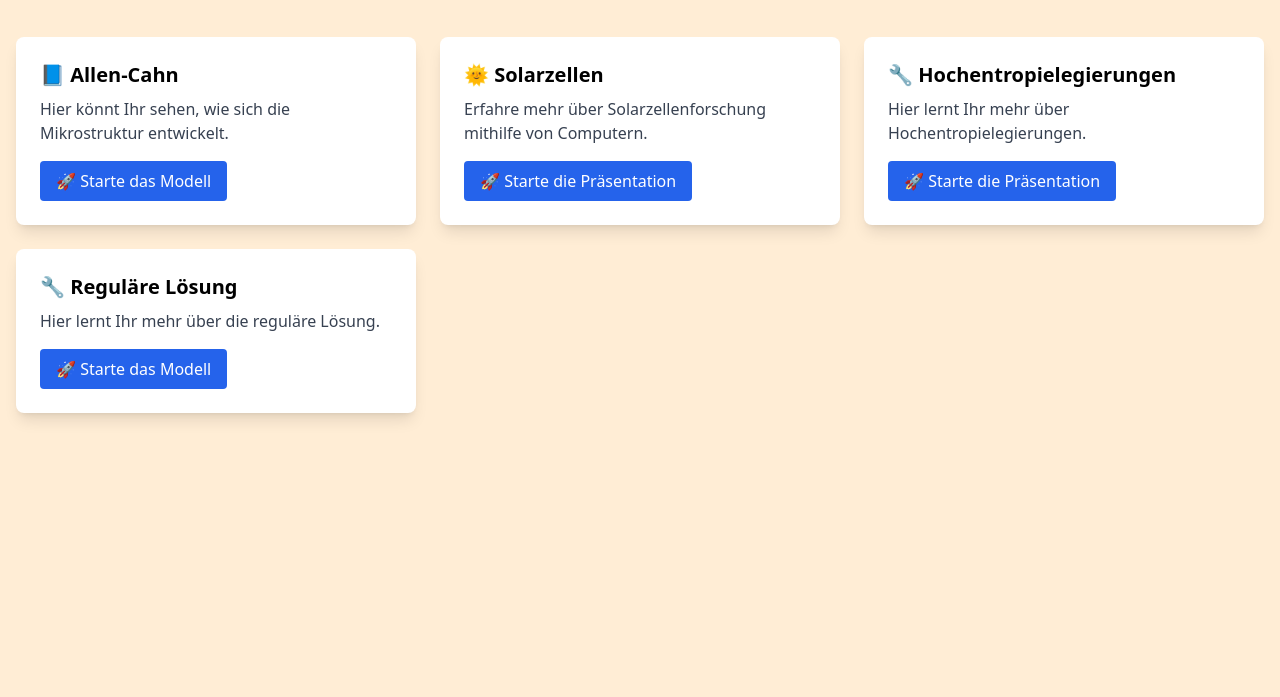
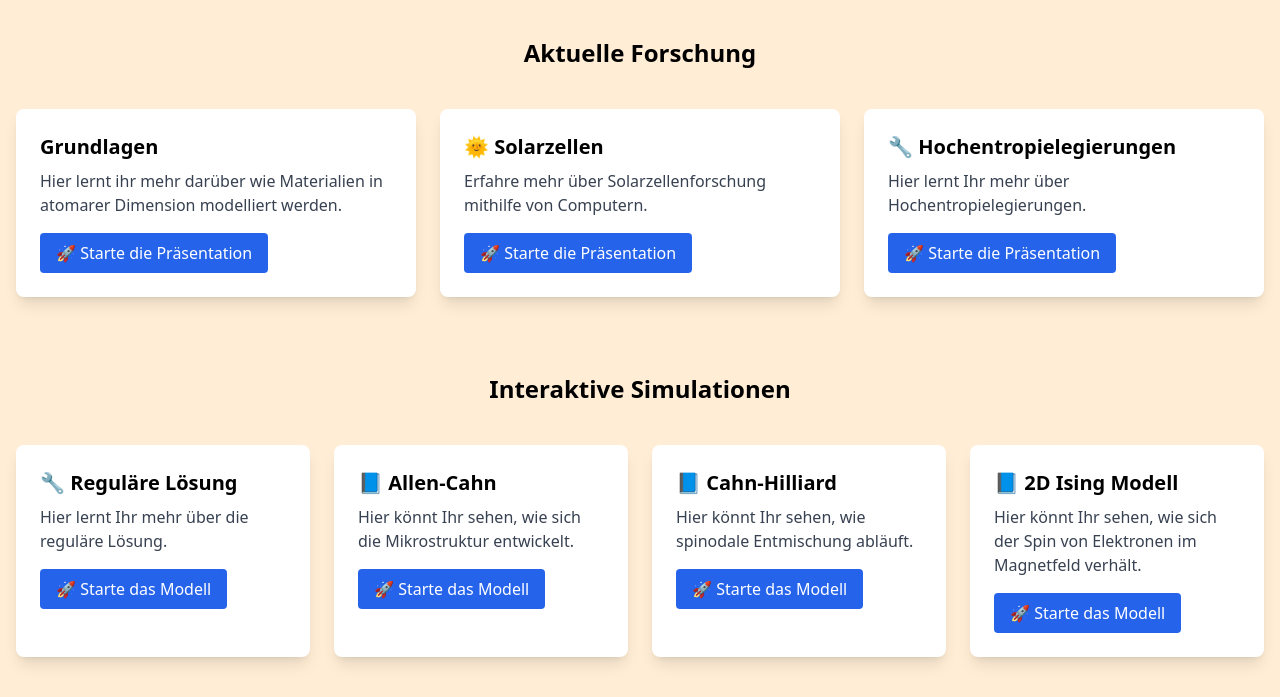
Before and after one commit to perdel/campus-day, a plain HTML site: page index.html in a window 1280 px wide. Shown: the part 143-840 px from the top of the page. Before the commit the page ends 800 px from the top, so only its background shows below. Drawn offline with nearby package versions, Linux system fonts and the light colour scheme.

Commit message:
Grundlagen Separat. Muss noch verlinkt werden

```diff
--- a/index.html
+++ b/index.html
@@ -12,22 +12,25 @@
     <h1 class="text-3xl font-bold text-center mb-10">📚 Open Campus Day</h1>
     <img src="assets/tuda_logo.svg" alt="TuDa logo" class="w-1/3 mx-auto mb-10">
 
-    <div class="grid grid-cols-1 sm:grid-cols-2 lg:grid-cols-3 gap-6">
+
+    <h1 class="text-2xl font-bold text-center mb-10">Aktuelle Forschung</h1>
+    <div class="grid grid-cols-1 sm:grid-cols-2 lg:grid-cols-3 gap-6" style="margin-bottom:2cm;">
 
       <!-- Notebook Tile -->
       <div class="bg-white shadow-lg rounded-lg p-6">
-        <h2 class="text-xl font-semibold mb-2">📘 Allen-Cahn</h2>
+        <h2 class="text-xl font-semibold mb-2">Grundlagen</h2>
         <p class="text-gray-700 mb-4">
-          Hier könnt Ihr sehen, wie sich die Mikrostruktur entwickelt.
+        Hier lernt ihr mehr darüber wie Materialien in atomarer Dimension modelliert werden.
         </p>
         <a
-          href="http://localhost:8501"
+          href="grundlagen.html"
           target="_self"
           class="inline-block bg-blue-600 text-white px-4 py-2 rounded hover:bg-blue-700"
         >
-          🚀 Starte das Modell
+          🚀 Starte die Präsentation
         </a>
       </div>
+
 
       <!-- Notebook Tile -->
       <div class="bg-white shadow-lg rounded-lg p-6">
@@ -60,11 +63,32 @@
         </a>
       </div>
 
-      <!-- Notebook Tile -->
+    </div>
+
+
+    <h1 class="text-2xl font-bold text-center mb-10">Interaktive Simulationen</h1>
+    <div class="grid grid-cols-1 sm:grid-cols-2 lg:grid-cols-4 gap-6">
+
+            <!-- Notebook Tile -->
       <div class="bg-white shadow-lg rounded-lg p-6">
         <h2 class="text-xl font-semibold mb-2">🔧 Reguläre Lösung</h2>
         <p class="text-gray-700 mb-4">
         Hier lernt Ihr mehr über die reguläre Lösung.
+        </p>
+        <a
+          href="http://localhost:8501"
+          target="_self"
+          class="inline-block bg-blue-600 text-white px-4 py-2 rounded hover:bg-blue-700"
+        >
+          🚀 Starte das Modell
+        </a>
+      </div>
+
+      <!-- Notebook Tile -->
+      <div class="bg-white shadow-lg rounded-lg p-6">
+        <h2 class="text-xl font-semibold mb-2">📘 Allen-Cahn</h2>
+        <p class="text-gray-700 mb-4">
+          Hier könnt Ihr sehen, wie sich die Mikrostruktur entwickelt.
         </p>
         <a
           href="http://localhost:8502"
@@ -75,6 +99,37 @@
         </a>
       </div>
 
+      <!-- Notebook Tile -->
+      <div class="bg-white shadow-lg rounded-lg p-6">
+        <h2 class="text-xl font-semibold mb-2">📘 Cahn-Hilliard</h2>
+        <p class="text-gray-700 mb-4">
+          Hier könnt Ihr sehen, wie spinodale Entmischung abläuft.
+        </p>
+        <a
+          href="http://localhost:8503"
+          target="_self"
+          class="inline-block bg-blue-600 text-white px-4 py-2 rounded hover:bg-blue-700"
+        >
+          🚀 Starte das Modell
+        </a>
+      </div>
+
+      <!-- Notebook Tile -->
+      <div class="bg-white shadow-lg rounded-lg p-6">
+        <h2 class="text-xl font-semibold mb-2">📘 2D Ising Modell</h2>
+        <p class="text-gray-700 mb-4">
+          Hier könnt Ihr sehen, wie sich der Spin von Elektronen im Magnetfeld verhält.
+        </p>
+        <a
+          href="http://localhost:8504"
+          target="_self"
+          class="inline-block bg-blue-600 text-white px-4 py-2 rounded hover:bg-blue-700"
+        >
+          🚀 Starte das Modell
+        </a>
+      </div>
+
+
     </div>
   </div>
 
```
Also changed, not shown: grundlagen.html (added, +103 -0 lines), solar_cell.html (+1 -3 lines).
